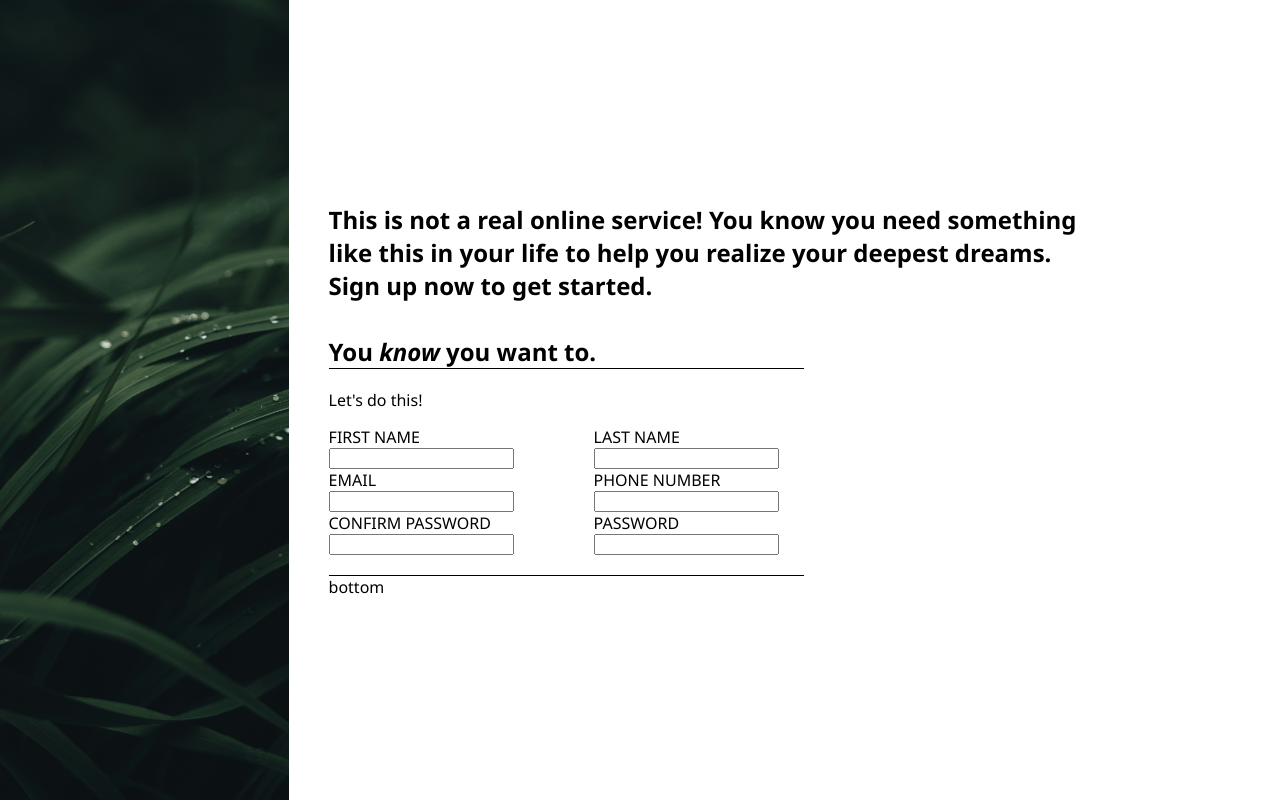
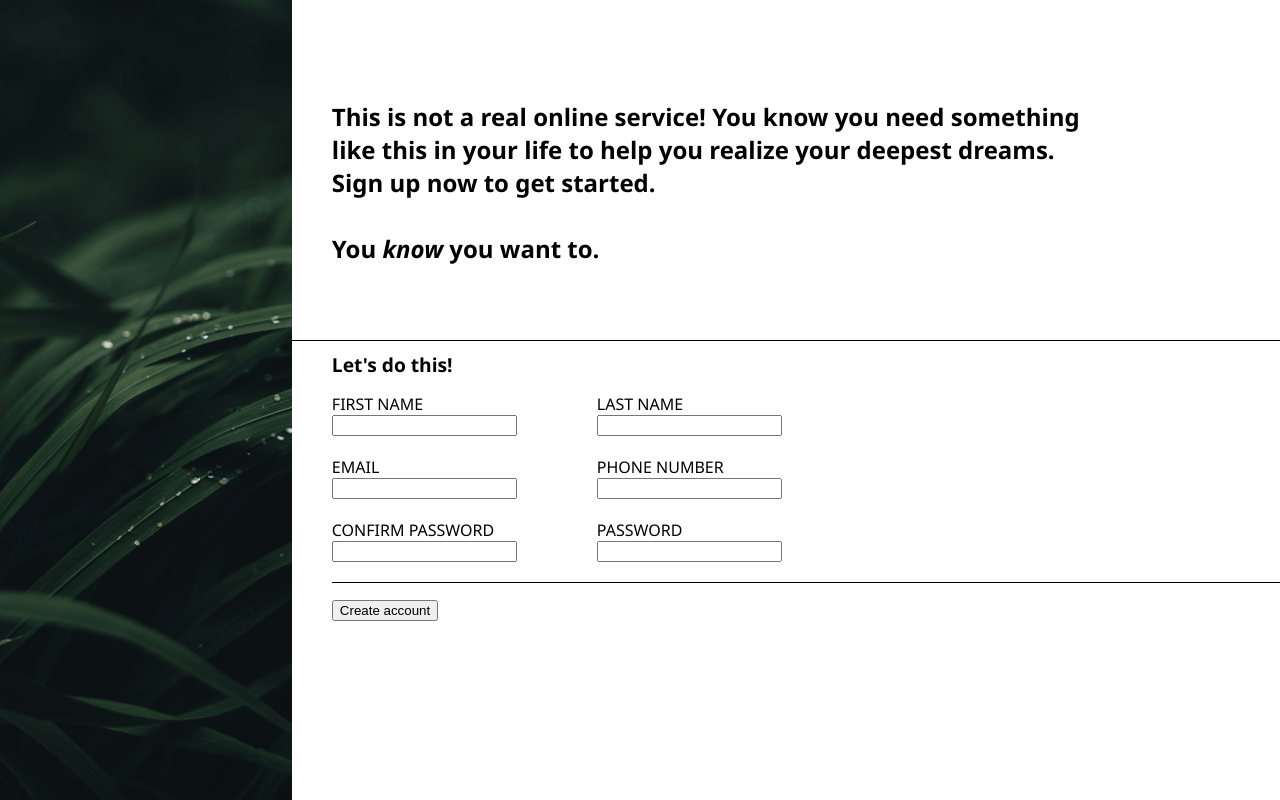
Before and after one commit to tomeklarysz/Sign-up-Form, a plain HTML site: page index.html in a window 1280 px wide. Drawn offline with Linux system fonts and the light colour scheme.

Commit message:
added containers for form

```diff
--- a/index.html
+++ b/index.html
@@ -19,8 +19,11 @@
           <br><p>You <em>know</em> you want to.</p>
       </div>
       <div id="middle">
+        <div id="mid-header">
           <p>Let's do this!</p>
+        </div>
         <form action="#">
+          <div id="form-wrapper">
             <div class="form-container">
               <label for="first_name">FIRST NAME</label>
               <input type="text" name="first_name" id="first_name">
@@ -35,17 +38,17 @@
               <label for="last_name">LAST NAME</label>
               <input type="text" name="last_name" id="last_name">
 
-
               <label for="phone">PHONE NUMBER</label>
               <input type="tel" name="phone" id="phone">
 
               <label for="p1">PASSWORD</label>
               <input type="password" name="password" id="p1">
             </div>
+          </div>
+          <div id="button-container">
+            <button type="submit">Create account</button>
+          </div>
         </form>
-      </div>
-      <div id="bottom">
-        bottom
       </div>
     </div>
   </div>
--- a/style.css
+++ b/style.css
@@ -18,9 +18,8 @@ body, p {
 #right {
   display: flex;
   flex-direction: column;
-  justify-content: center;
   font-family:'Segoe UI', Tahoma, Geneva, Verdana, sans-serif;
-  margin-left: 40px;
+  /* margin-left: 40px; */
 }
 
 #top {
@@ -28,14 +27,20 @@ body, p {
   max-width: 80%;
   font-weight: 600;
   font-size: x-large;
+  margin-bottom: 75px;
+  margin-top: 100px;
+  margin-left: 40px;
 }
 
 #middle {
-  max-width: 50%;
   border-top: 1px solid;
-  border-bottom: 1px solid;
-  padding-top: 20px;
-  padding-bottom: 20px;
+  padding-top: 10px;
+  padding-bottom: 10px;
+}
+
+#mid-header {
+  font-size: larger;
+  font-weight: 600;
 }
 
 .form-container {
@@ -43,9 +48,19 @@ body, p {
   flex-direction: column;
 }
 
-form {
+#form-wrapper {
   display: flex;
   gap: 5rem;
-  /* justify-content: space-between; */
   margin-top: 15px;
+  margin-bottom: 15px;
+  border-bottom: 1px solid;
 }
+
+#mid-header,
+form {
+  margin-left: 40px;
+}
+
+input {
+  margin-bottom: 20px;
+}
```
Lines whose indentation alone changed are shown as unchanged.
